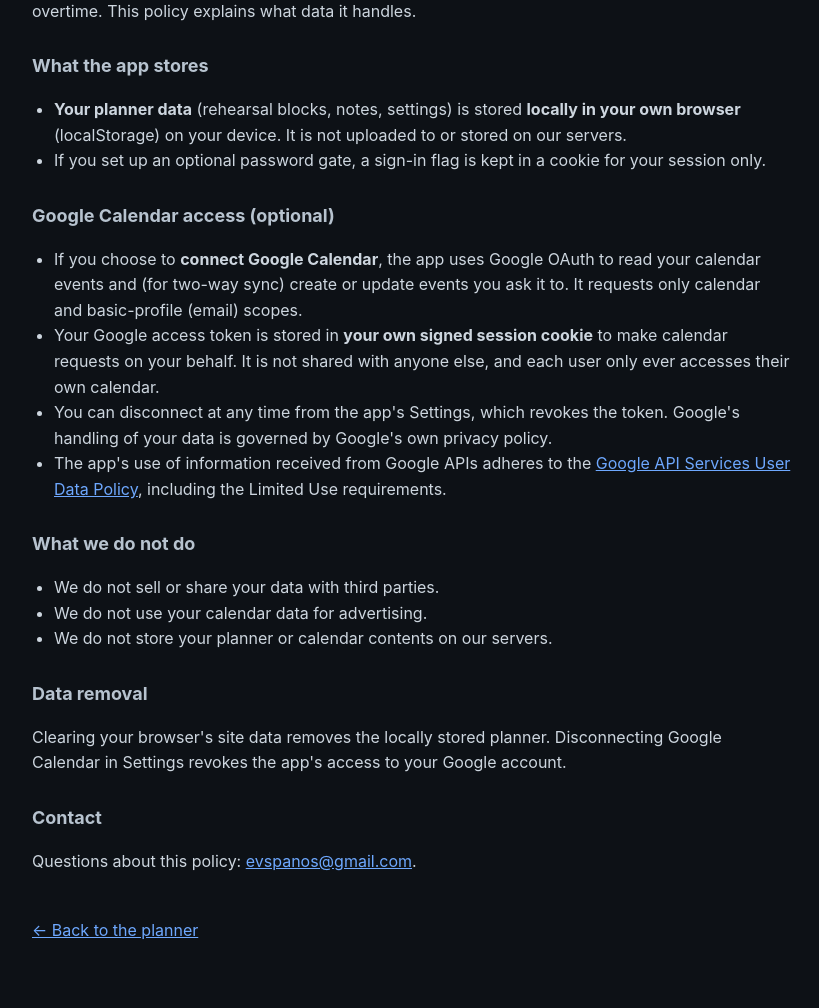
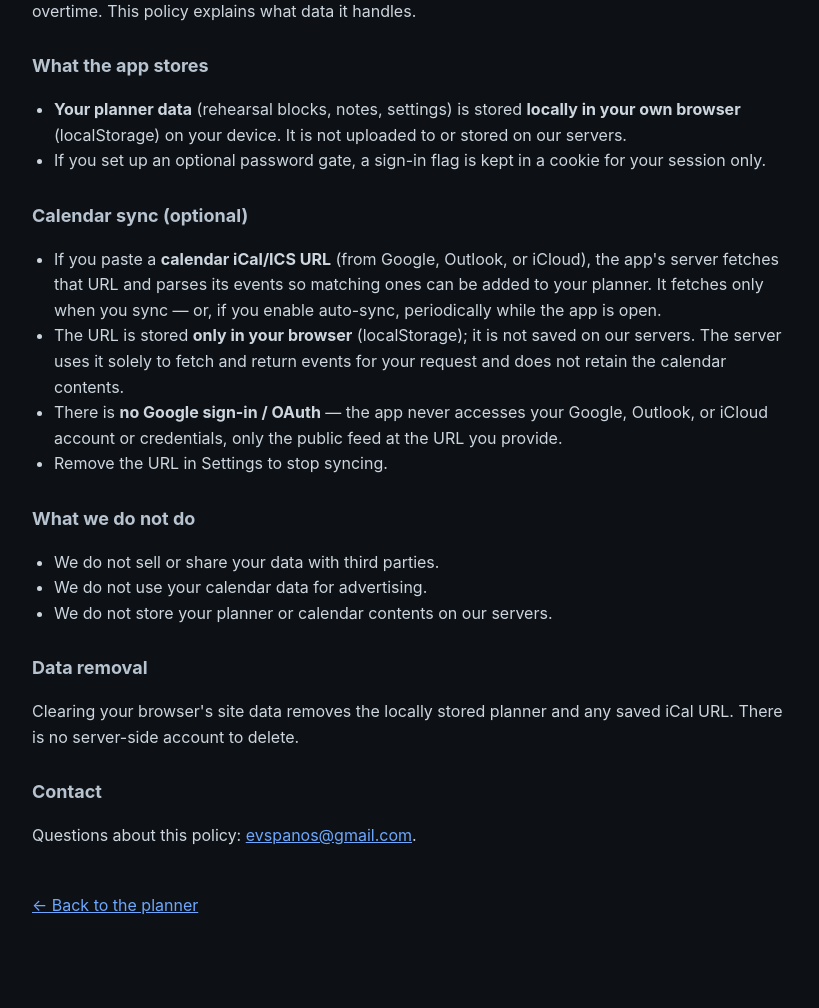
Before and after one commit to evspanos-jpg/abt-overtime-planner, a Flask app: page /privacy in a window 1280 px wide. Shown: the part 153-1161 px from the top of the page, without its empty margins (228-1047 px from the left). After the commit the page ends 1068 px from the top, so only its background shows below. Run offline with Flask 3, Linux system fonts and the light colour scheme.

Commit message:
Clean up OAuth-removal leftovers
- privacy.html: rewrite the "Google Calendar access (OAuth)" section to describe
  the iCal-URL sync accurately (no OAuth / no Google-account access); fix the
  data-removal note.
- Drop orphaned CSS (.gcal-account, .gcal-actions) and stale comments
  (the "two-way sync" section header, the "No OAuth" backup note).
- .gitignore: drop the now-moot client_secret/credentials/token ignore rules.

Co-Authored-By: Claude Opus 4.8 <noreply@anthropic.com>

```diff
--- a/index.html
+++ b/index.html
@@ -15,7 +15,7 @@
     <link rel="manifest" href="static/manifest.webmanifest">
     <link rel="icon" href="static/icon.svg" type="image/svg+xml">
     <link rel="apple-touch-icon" href="static/apple-touch-icon.png">
-    <link rel="stylesheet" href="static/style.css?v=7b97630042">
+    <link rel="stylesheet" href="static/style.css?v=4172e784db">
     <link rel="stylesheet" href="static/planner-ui.css?v=87a0b1d8b7">
 
     <!-- ✅ LIBRARIES -->
@@ -796,7 +796,7 @@
 
 </div>
 
-<script src="static/planner-app.js?v=358ca36bda"></script>
+<script src="static/planner-app.js?v=9520e88fe1"></script>
 
 </body>
 </html>
--- a/templates/index.html
+++ b/templates/index.html
@@ -15,7 +15,7 @@
     <link rel="manifest" href="static/manifest.webmanifest">
     <link rel="icon" href="static/icon.svg" type="image/svg+xml">
     <link rel="apple-touch-icon" href="static/apple-touch-icon.png">
-    <link rel="stylesheet" href="static/style.css?v=7b97630042">
+    <link rel="stylesheet" href="static/style.css?v=4172e784db">
     <link rel="stylesheet" href="static/planner-ui.css?v=87a0b1d8b7">
 
     <!-- ✅ LIBRARIES -->
@@ -796,7 +796,7 @@
 
 </div>
 
-<script src="static/planner-app.js?v=358ca36bda"></script>
+<script src="static/planner-app.js?v=9520e88fe1"></script>
 
 </body>
 </html>
--- a/templates/privacy.html
+++ b/templates/privacy.html
@@ -40,22 +40,20 @@
                 cookie for your session only.</li>
         </ul>
 
-        <h2>Google Calendar access (optional)</h2>
+        <h2>Calendar sync (optional)</h2>
         <ul>
-            <li>If you choose to <strong>connect Google Calendar</strong>, the app uses
-                Google OAuth to read your calendar events and (for two-way sync) create or
-                update events you ask it to. It requests only calendar and basic-profile
-                (email) scopes.</li>
-            <li>Your Google access token is stored in <strong>your own signed session
-                cookie</strong> to make calendar requests on your behalf. It is not shared
-                with anyone else, and each user only ever accesses their own calendar.</li>
-            <li>You can disconnect at any time from the app's Settings, which revokes the
-                token. Google's handling of your data is governed by Google's own privacy
-                policy.</li>
-            <li>The app's use of information received from Google APIs adheres to the
-                <a href="https://developers.google.com/terms/api-services-user-data-policy" rel="noopener">
-                Google API Services User Data Policy</a>, including the Limited Use
-                requirements.</li>
+            <li>If you paste a <strong>calendar iCal/ICS URL</strong> (from Google,
+                Outlook, or iCloud), the app's server fetches that URL and parses its
+                events so matching ones can be added to your planner. It fetches only
+                when you sync — or, if you enable auto-sync, periodically while the app
+                is open.</li>
+            <li>The URL is stored <strong>only in your browser</strong> (localStorage);
+                it is not saved on our servers. The server uses it solely to fetch and
+                return events for your request and does not retain the calendar contents.</li>
+            <li>There is <strong>no Google sign-in / OAuth</strong> — the app never
+                accesses your Google, Outlook, or iCloud account or credentials, only
+                the public feed at the URL you provide.</li>
+            <li>Remove the URL in Settings to stop syncing.</li>
         </ul>
 
         <h2>What we do not do</h2>
@@ -66,9 +64,8 @@
         </ul>
 
         <h2>Data removal</h2>
-        <p>Clearing your browser's site data removes the locally stored planner.
-           Disconnecting Google Calendar in Settings revokes the app's access to your
-           Google account.</p>
+        <p>Clearing your browser's site data removes the locally stored planner and any
+           saved iCal URL. There is no server-side account to delete.</p>
 
         <h2>Contact</h2>
         <p>Questions about this policy: <a href="mailto:evspanos@gmail.com">evspanos@gmail.com</a>.</p>
```
Also changed, not shown: static/planner-app.js, static/style.css, 1 other file.
